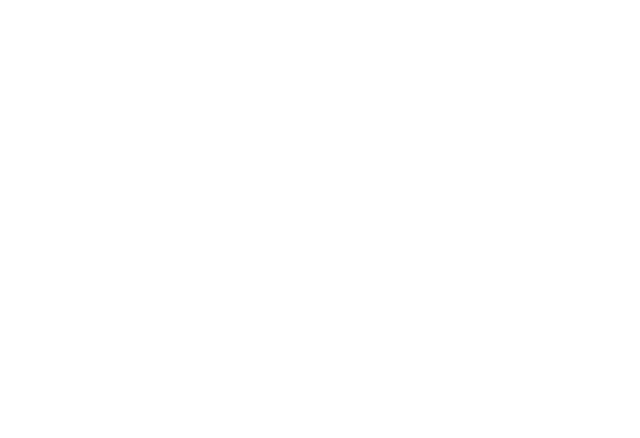
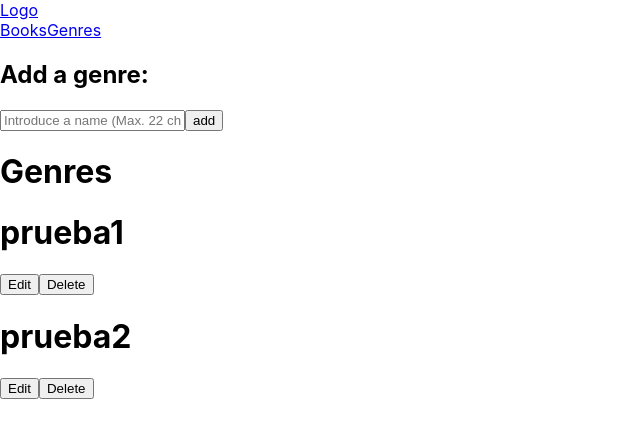
Before and after one commit to vior1992/Beezy-test, a React (Create React App) app in the folder app/: page /#/genres in a window 1280 px wide. Shown: the top 438 px of the page, without its empty margins (0-640 px from the left). Built offline with nearby package versions, Linux system fonts and the light colour scheme.

Commit message:
create new components

```diff
--- a/app/src/App.js
+++ b/app/src/App.js
@@ -1,16 +1,47 @@
 import React, { Component } from 'react'
-import { Route } from 'react-router'
+import { Route, withRouter } from 'react-router'
 import Landing from './components/Landing'
+import Books from './components/Books'
+import Genres from './components/Genres'
+
 import './App.css'
 
 class App extends Component {
+  state = { error: null}
+
+  handleLogoClick = event => {
+    event.preventDefault()
+
+    this.props.history.push('/')
+
+    this.setState({ error: null })
+  }
+
+  handleBooksClick = event => {
+    event.preventDefault()
+
+    this.props.history.push('/books')
+
+    this.setState({ error: null })
+  }
+
+  handleGenresClick = event => {
+    event.preventDefault()
+
+    this.props.history.push('/genres')
+
+    this.setState({ error: null })
+  }
+
   render() {
     return (
       <div>
-        <Route exact path="/" render={() => <Landing/>}/>
+        <Route exact path='/' render={() => <Landing onLogoClick={this.handleLogoClick} onBooksClick={this.handleBooksClick} onGenresClick={this.handleGenresClick}/>}/>
+        <Route path='/books' render={() => <Books onLogoClick={this.handleLogoClick} onBooksClick={this.handleBooksClick} onGenresClick={this.handleGenresClick}/>}/>
+        <Route path='/genres' render={() => <Genres onLogoClick={this.handleLogoClick} onBooksClick={this.handleBooksClick} onGenresClick={this.handleGenresClick}/>}/>
       </div>
     )
   }
 }
 
-export default App;
+export default withRouter(App);
--- a/app/src/components/Book/index.js
+++ b/app/src/components/Book/index.js
@@ -3,11 +3,15 @@
 class Book extends Component {
     render() {
         return <div>
-            <div className="Book__container">
-                <h1>Title</h1>
-                <h2>Short description</h2>
-                <h2>Author</h2>
-                <h2>Genre</h2>
+            <div className="book__container">
+                <h1>{this.props.title}</h1>
+                <h2>{this.props.genre}</h2>
+                <h2>{this.props.price}</h2>
+                <h3>{this.props.author}</h3>
+            </div>
+            <div className="button__container">
+                <button>Edit</button>
+                <button>Delete</button>
             </div>
         </div>
     }
--- /dev/null
+++ b/app/src/components/Books/index.js
@@ -0,0 +1,22 @@
+import React, { Component } from 'react'
+import Navbar from '../Navbar'
+import Book from '../Book'
+
+
+class Books extends Component {
+    state = { order: '1', AllBooks: [{title:'prueba', genre:'masculino', price:'10', author: 'RR Martin'}, {title:'2', genre:'2', price:'2', author: 'RR 2'}] }
+
+    render() {
+        return <div>
+            <Navbar
+            onLogoClick={this.props.onLogoClick}
+            onBooksClick={this.props.onBooksClick}
+            onGenresClick={this.props.onGenresClick}
+            />
+            <h1>Books</h1>
+            <div>{this.state.AllBooks.map(book => <Book title={book.title} genre={book.genre} price={book.price} author={book.author}/>)}</div>
+        </div>
+    }
+}
+
+export default Books
--- /dev/null
+++ b/app/src/components/Genre/index.js
@@ -0,0 +1,17 @@
+import React, { Component } from 'react'
+
+class Genre extends Component {
+    render() {
+        return <div>
+            <div className="genre__container">
+                <h1>{this.props.name}</h1>
+            </div>
+            <div className="button__container">
+                <button>Edit</button>
+                <button>Delete</button>
+            </div>
+        </div>
+    }
+}
+
+export default Genre
--- a/app/src/components/GenreFilter/index.js
+++ b/app/src/components/GenreFilter/index.js
@@ -1,13 +1,21 @@
 import React, { Component } from 'react'
 
 class GenreFilter extends Component {
+    state = { GenreFilter: '0' }
+
+    handleGenreFilterChange = event => {
+        let GenreFilter = event.target.value
+
+        this.setState({ GenreFilter })
+    }
+
     render() {
         return <div>
-            <div className="GenreFilter__container">
-                <h1>Filter for genrer:</h1>
-                <select className="tags__selector" name="tags" id="" onChange={() => console.log('genres')}>
-                    <option selected>All books</option>
-                    <option value="pop">Pop</option>
+            <div className='GenreFilter__container'>
+                <h1>Filter for genre:</h1>
+                <select className='tags__selector' name='tags' id='' onChange={this.handleGenreFilterChange}>
+                    <option selected value='0'>All books</option>
+                    <option value='1'>Mistery</option>
                 </select>
             </div>
         </div>
--- /dev/null
+++ b/app/src/components/Genres/index.js
@@ -0,0 +1,46 @@
+import React, { Component } from 'react'
+import Navbar from '../Navbar'
+import Genre from '../Genre'
+
+
+class Genres extends Component {
+    state = { AllGenres: [{name:'prueba1'}, {name: 'prueba2'}], addGenre: null }
+
+    handleAddGenreChange = event => {
+        const addGenre = event.target.value
+
+        this.setState({ addGenre })
+    }
+
+    handleSubmit = event => {
+        event.preventDefault()
+
+        const { addGenre } = this.state
+
+        //Logic part
+
+        this.setState({ addGenre: '' })
+    }
+
+    render() {
+        return <div>
+            <Navbar
+            onLogoClick={this.props.onLogoClick}
+            onBooksClick={this.props.onBooksClick}
+            onGenresClick={this.props.onGenresClick}
+            />
+
+            <div className='addGenre_container'>
+                <h2>Add a genre:</h2>
+                <input className='container__input' value={this.state.addGenre} type='text' maxlength='22' placeholder='Introduce a name (Max. 22 characters)' onChange={this.handleAddGenreChange}/>
+                <button className='container__button' onClick={this.handleSubmit}>add</button>
+            </div>
+            <h1>Genres</h1>
+            <div>
+                {this.state.AllGenres.map(genre => <Genre name={genre.name}/>)}
+            </div>
+        </div>
+    }
+}
+
+export default Genres
--- a/app/src/components/Landing/index.js
+++ b/app/src/components/Landing/index.js
@@ -4,11 +4,29 @@
 import Book from '../Book'
 
 class Landing extends Component {
+    state = { order: '1', AllBooks: [{title:'prueba', genre:'masculino', price:'10', author: 'RR Martin'}, {title:'2', genre:'2', price:'2', author: 'RR 2'}] }
+
+    handleOrderChange = event => {
+        let order = event.target.value
+
+        this.setState({ order })
+    }
+
     render() {
         return <div>
-            <Navbar/>
+            <Navbar
+            onLogoClick={this.props.onLogoClick}
+            onBooksClick={this.props.onBooksClick}
+            onGenresClick={this.props.onGenresClick}
+            />
             <GenreFilter/>
-            <Book/>
+            <h2>Order the list for:</h2>
+            <select className='order__selector' name='tags' id='' onChange={this.handleOrderChange}>
+                    <option selected value='1'>A-Z</option>
+                    <option value='2'>Z-A</option>
+                </select>
+
+            <div>{this.state.AllBooks.map(book => <Book title={book.title} genre={book.genre} price={book.price} author={book.author}/>)}</div>
             </div>
     }
 }
--- a/app/src/components/Navbar/index.js
+++ b/app/src/components/Navbar/index.js
@@ -1,17 +1,17 @@
-import React, { Component } from 'react'
+import React from 'react'
 
-class Navbar extends Component {
-    render() {
-        return <div>
-            <div className="navbar__container">
-                <img src="logo" className="container__logo"></img>
-                <div className="container__link">
-                    <a href="#" className="link__books" onClick={() => { console.log('book') }}>Books</a>
-                    <a href="#" className="link__genres" onClick={() => { console.log('Genres') }}>Genres</a>
-                </div>
+function navbar(props){
+    return <div>
+        <div className="navbar__container">
+            <div className="container__logo">
+                <a href="#" className="logo__link" onClick={props.onLogoClick}>Logo</a>
+            </div>
+            <div className="container__link">
+                <a href="#" className="link__books" onClick={props.onBooksClick}>Books</a>
+                <a href="#" className="link__genres" onClick={props.onGenresClick}>Genres</a>
             </div>
         </div>
-    }
+    </div>
 }
 
-export default Navbar
+export default navbar
```
